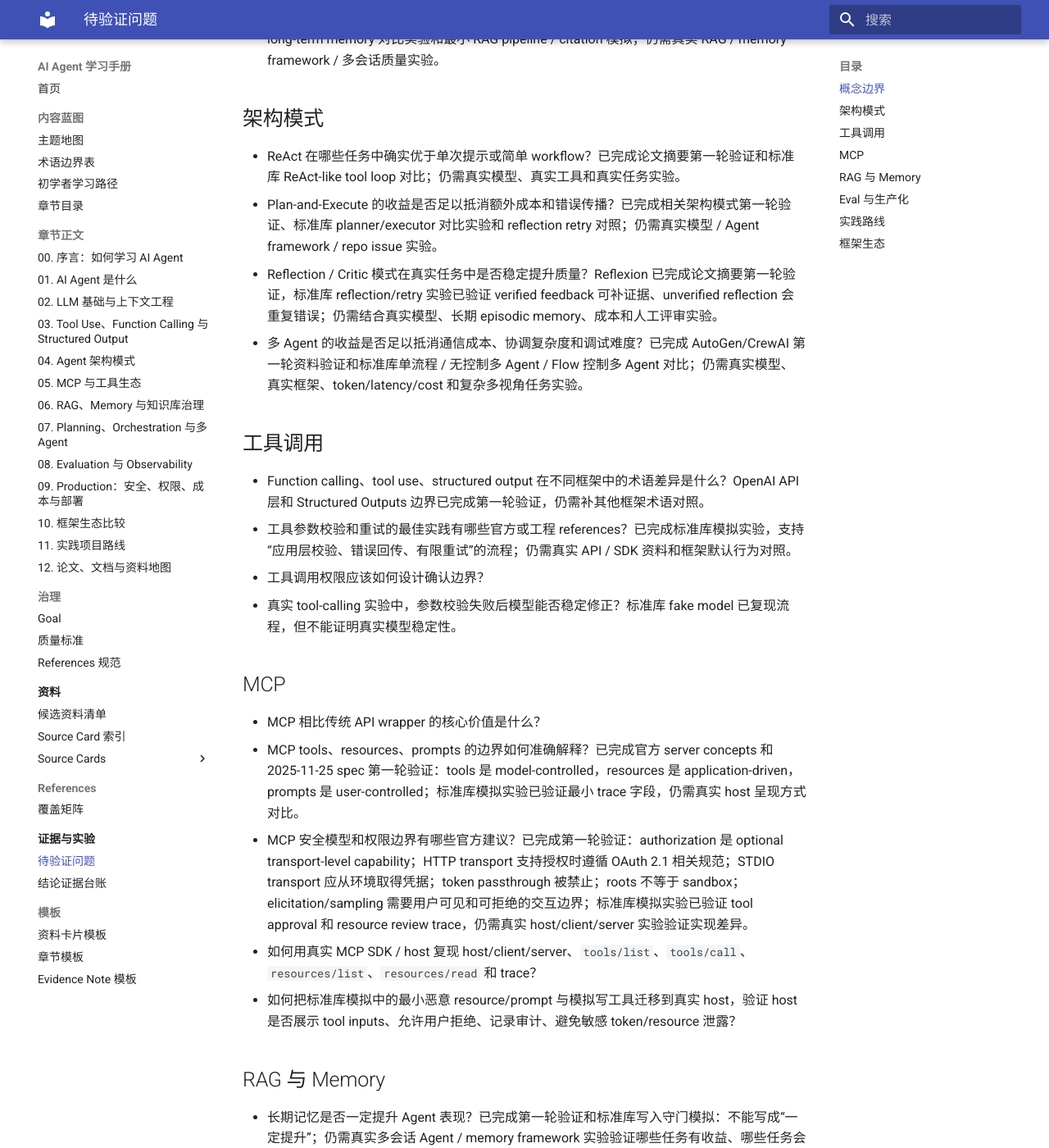
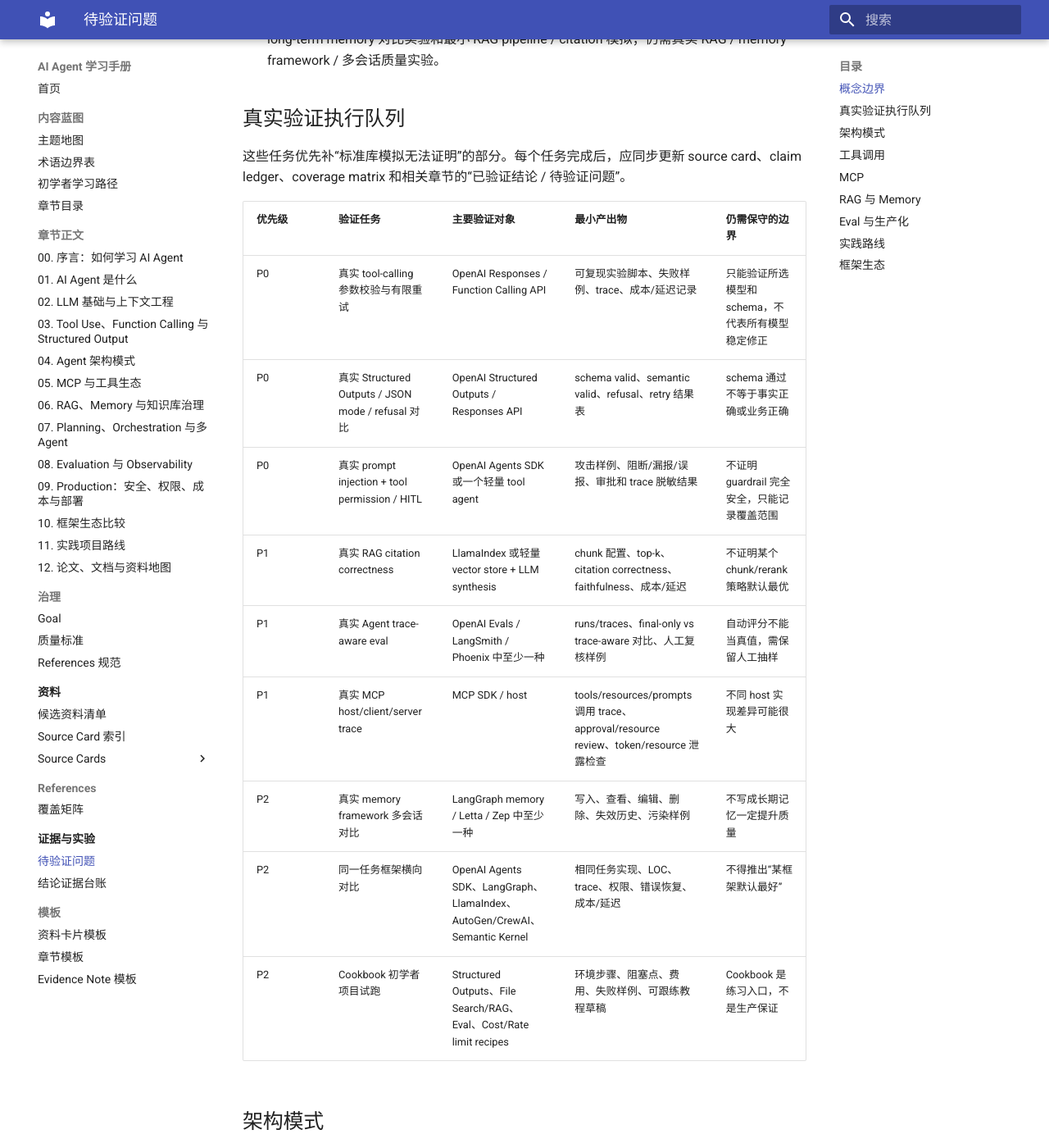
Before and after one commit to AmazingCaddy/readings-ai-agent, an MkDocs documentation site: the page built from docs/evidence/validation-backlog.md, in a window 1280 px wide and 1400 px high, scrolled down 456 px. Shown: the whole window at 82% size. Built offline with MkDocs 1.6.1 and Material for MkDocs 9.7.7, drawn with Linux system fonts in a browser that asks for light colours.

Commit message:
Add real validation execution queue

```diff
--- a/docs/evidence/validation-backlog.md
+++ b/docs/evidence/validation-backlog.md
@@ -7,6 +7,22 @@
 - Agent 和 Workflow 的边界如何定义才准确？已完成第一轮 OpenAI Agents SDK、LangGraph、ReAct 交叉验证和标准库 workflow / hybrid / ReAct-like 对比实验；仍需真实模型 / Agent framework / repo issue 实验。
 - “自治程度”是否可以作为分类维度？已完成第一轮边界验证：它可以作为控制权和风险面的连续谱维度，但不能写成能力等级；仍需真实模型 / 框架 / 成本 / 权限实验。
 - RAG 和 Memory 的边界如何解释给初学者？已完成第一轮验证、标准库 RAG / short-term / long-term memory 对比实验和最小 RAG pipeline / citation 模拟；仍需真实 RAG / memory framework / 多会话质量实验。
+
+## 真实验证执行队列
+
+这些任务优先补“标准库模拟无法证明”的部分。每个任务完成后，应同步更新 source card、claim ledger、coverage matrix 和相关章节的“已验证结论 / 待验证问题”。
+
+| 优先级 | 验证任务 | 主要验证对象 | 最小产出物 | 仍需保守的边界 |
+| --- | --- | --- | --- | --- |
+| P0 | 真实 tool-calling 参数校验与有限重试 | OpenAI Responses / Function Calling API | 可复现实验脚本、失败样例、trace、成本/延迟记录 | 只能验证所选模型和 schema，不代表所有模型稳定修正 |
+| P0 | 真实 Structured Outputs / JSON mode / refusal 对比 | OpenAI Structured Outputs / Responses API | schema valid、semantic valid、refusal、retry 结果表 | schema 通过不等于事实正确或业务正确 |
+| P0 | 真实 prompt injection + tool permission / HITL | OpenAI Agents SDK 或一个轻量 tool agent | 攻击样例、阻断/漏报/误报、审批和 trace 脱敏结果 | 不证明 guardrail 完全安全，只能记录覆盖范围 |
+| P1 | 真实 RAG citation correctness | LlamaIndex 或轻量 vector store + LLM synthesis | chunk 配置、top-k、citation correctness、faithfulness、成本/延迟 | 不证明某个 chunk/rerank 策略默认最优 |
+| P1 | 真实 Agent trace-aware eval | OpenAI Evals / LangSmith / Phoenix 中至少一种 | runs/traces、final-only vs trace-aware 对比、人工复核样例 | 自动评分不能当真值，需保留人工抽样 |
+| P1 | 真实 MCP host/client/server trace | MCP SDK / host | tools/resources/prompts 调用 trace、approval/resource review、token/resource 泄露检查 | 不同 host 实现差异可能很大 |
+| P2 | 真实 memory framework 多会话对比 | LangGraph memory / Letta / Zep 中至少一种 | 写入、查看、编辑、删除、失效历史、污染样例 | 不写成长期记忆一定提升质量 |
+| P2 | 同一任务框架横向对比 | OpenAI Agents SDK、LangGraph、LlamaIndex、AutoGen/CrewAI、Semantic Kernel | 相同任务实现、LOC、trace、权限、错误恢复、成本/延迟 | 不得推出“某框架默认最好” |
+| P2 | Cookbook 初学者项目试跑 | Structured Outputs、File Search/RAG、Eval、Cost/Rate limit recipes | 环境步骤、阻塞点、费用、失败样例、可跟练教程草稿 | Cookbook 是练习入口，不是生产保证 |
 
 ## 架构模式
 
```
